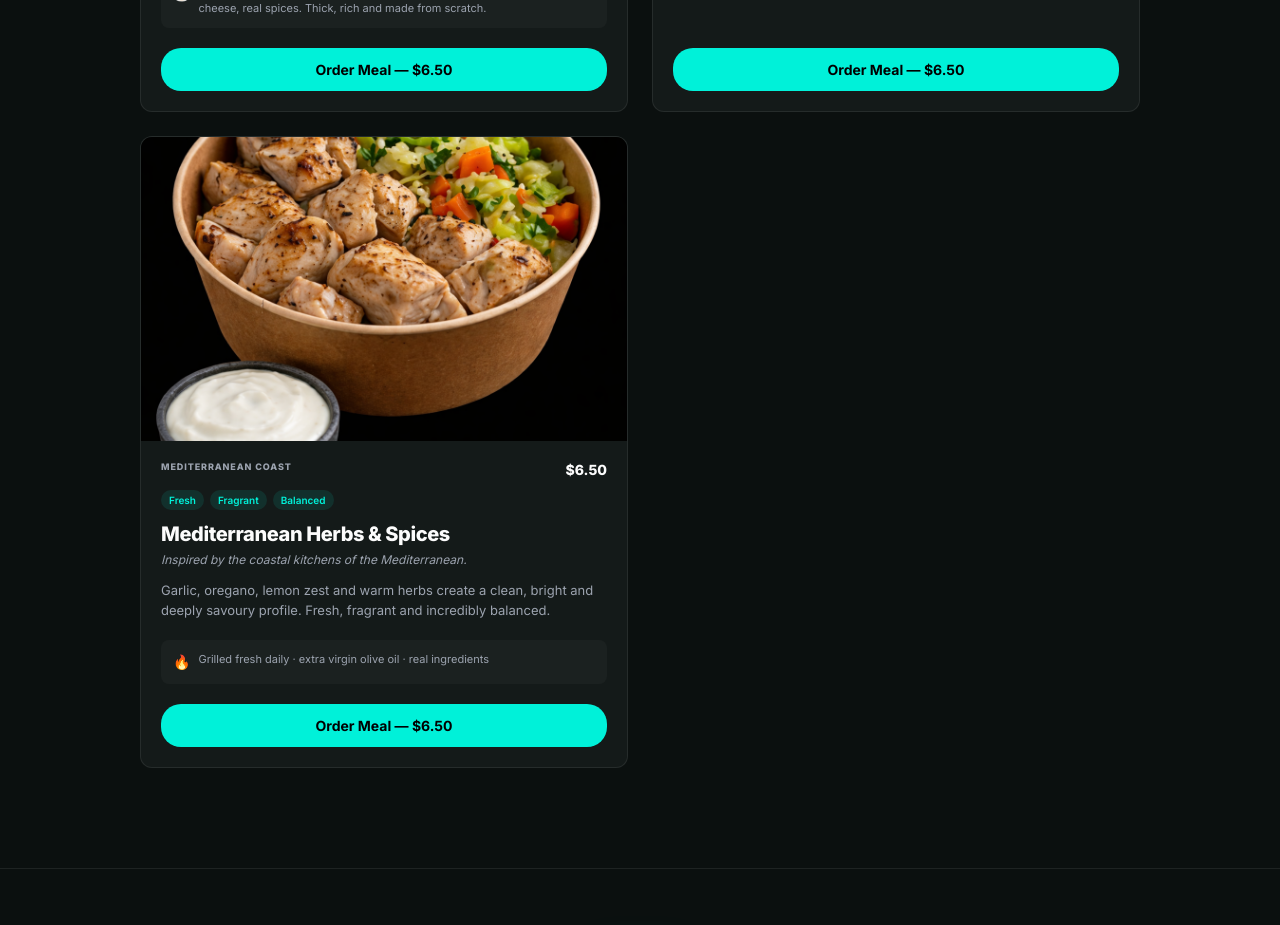
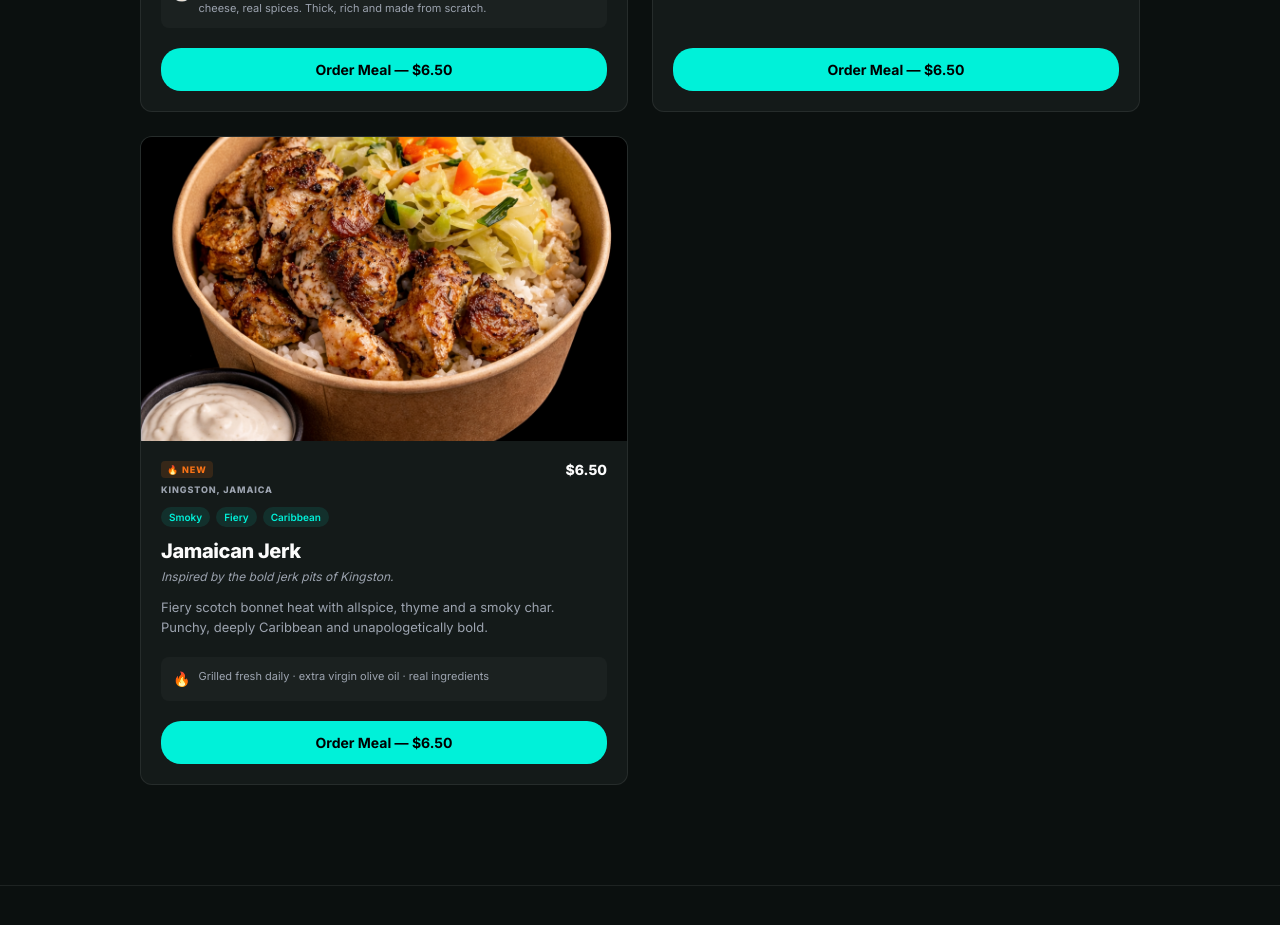
Before and after one commit to hyy230407-ux/NoNonsense, a React (Vite) app in the folder n2-website/: page / in a window 1280 px wide. Shown: the part 800-1725 px from the top of the page. Built offline with nearby package versions, Linux system fonts and the light colour scheme.

Commit message:
Update Menu.jsx
JAmaican jerk and remove snack

```diff
--- a/n2-website/src/pages/Menu.jsx
+++ b/n2-website/src/pages/Menu.jsx
@@ -32,59 +32,18 @@ const Menu = () => {
       image: '/images/nashville_chicken.png'
     },
     {
-      id: 'm2',
-      title: 'Mediterranean Herbs & Spices',
-      location: 'Mediterranean Coast',
+      id: 'm5',
+      title: 'Jamaican Jerk',
+      badge: '🔥 New',
+      location: 'Kingston, Jamaica',
       price: '$6.50',
-      features: ['Fresh', 'Fragrant', 'Balanced'],
-      subtitle: 'Inspired by the coastal kitchens of the Mediterranean.',
-      description: 'Garlic, oregano, lemon zest and warm herbs create a clean, bright and deeply savoury profile. Fresh, fragrant and incredibly balanced.',
+      features: ['Smoky', 'Fiery', 'Caribbean'],
+      subtitle: 'Inspired by the bold jerk pits of Kingston.',
+      description: 'Fiery scotch bonnet heat with allspice, thyme and a smoky char. Punchy, deeply Caribbean and unapologetically bold.',
       footerIcon: '🔥',
       footerText: 'Grilled fresh daily · extra virgin olive oil · real ingredients',
       buttonText: 'Order Meal — $6.50',
-      image: '/images/mediterranean_chicken.png'
-    }
-  ];
-
-  const snacks = [
-    {
-      id: 's1',
-      title: 'Butter Chicken',
-      badge: '⭐ Best Seller',
-      location: 'North India',
-      price: '$3.30',
-      features: ['Creamy', 'Bold', 'Aromatic'],
-      subtitle: 'Inspired by the spice houses of Old Delhi.',
-      description: 'Rich, velvety and deeply aromatic. Slow-cooked spices layered with a bold in-house butter chicken sauce — made with cashew nut paste and premium cottage cheese. Comforting, indulgent and clean.',
-      footerIcon: '🍛',
-      footerText: 'In-house butter chicken sauce — cashew nut paste, premium cottage cheese, real spices. Thick, rich and made from scratch.',
-      buttonText: 'Order Snack — $3.30',
-      isSnack: true,
-      image: '/images/butter_chicken.png'
-    },
-    {
-      id: 's3',
-      title: 'Nashville Hot Honey',
-      location: 'Southern USA',
-      price: '$3.30',
-      features: ['Sweet', 'Spicy', 'Addictive'],
-      subtitle: 'A southern American classic.',
-      description: 'Sweet honey glaze meets bold chilli heat. Sticky, smoky and dangerously addictive — a perfect contrast of sweet and fire.',
-      buttonText: 'Order Snack — $3.30',
-      isSnack: true,
-      image: '/images/nashville_chicken.png'
-    },
-    {
-      id: 's2',
-      title: 'Mediterranean Herbs & Spices',
-      location: 'Mediterranean Coast',
-      price: '$3.30',
-      features: ['Fresh', 'Fragrant', 'Balanced'],
-      subtitle: 'Inspired by the coastal kitchens of the Mediterranean.',
-      description: 'Garlic, oregano, lemon zest and warm herbs create a clean, bright and deeply savoury profile. Fresh, fragrant and incredibly balanced.',
-      buttonText: 'Order Snack — $3.30',
-      isSnack: true,
-      image: '/images/mediterranean_chicken.png'
+      image: '/images/jerk_chicken.png'
     }
   ];
 
@@ -112,36 +71,6 @@ const Menu = () => {
             ))}
           </div>
         </section>
-
-{/*
-        <section className="menu-section mt-80">
-          <div className="section-header">
-            <span className="section-badge text-cyan bg-cyan-alpha">From $3.30</span>
-            <h2>Protein Snacks</h2>
-            <p className="section-desc text-gray">
-              100g grilled chicken. Pure performance fuel. No rice, no fillers — just clean grilled protein. Perfect post-gym, between classes or any time you need real fuel fast.
-            </p>
-
-            <div className="section-features">
-              <span className="highlight-box">100g grilled chicken</span>
-              <span className="highlight-box">Post-gym</span>
-              <span className="highlight-box">Mid-day boost</span>
-              <span className="highlight-box">In-house ranch base</span>
-            </div>
-
-            <div className="section-warning text-gray">
-              🔥 Never fried — only grilled. Extra virgin olive oil.<br />
-              No industrial seed oils · no artificial preservatives · real ingredients only.
-            </div>
-          </div>
-
-          <div className="menu-grid">
-            {snacks.filter(snack => !snack.isSoldOut).map(snack => (
-              <FoodCard key={snack.id} {...snack} />
-            ))}
-          </div>
-        </section>
-*/}
       </div>
     </div>
   );
```
